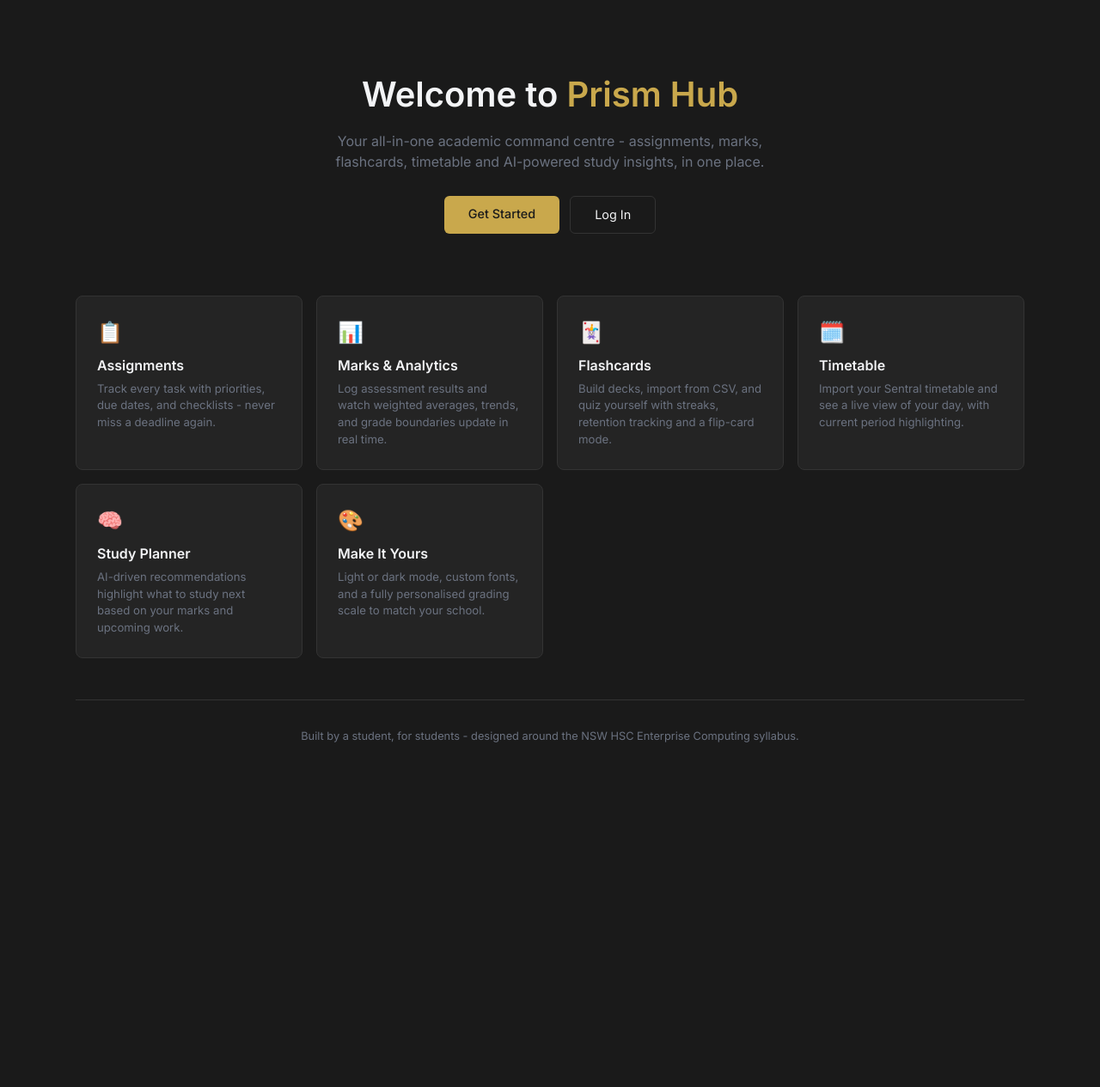
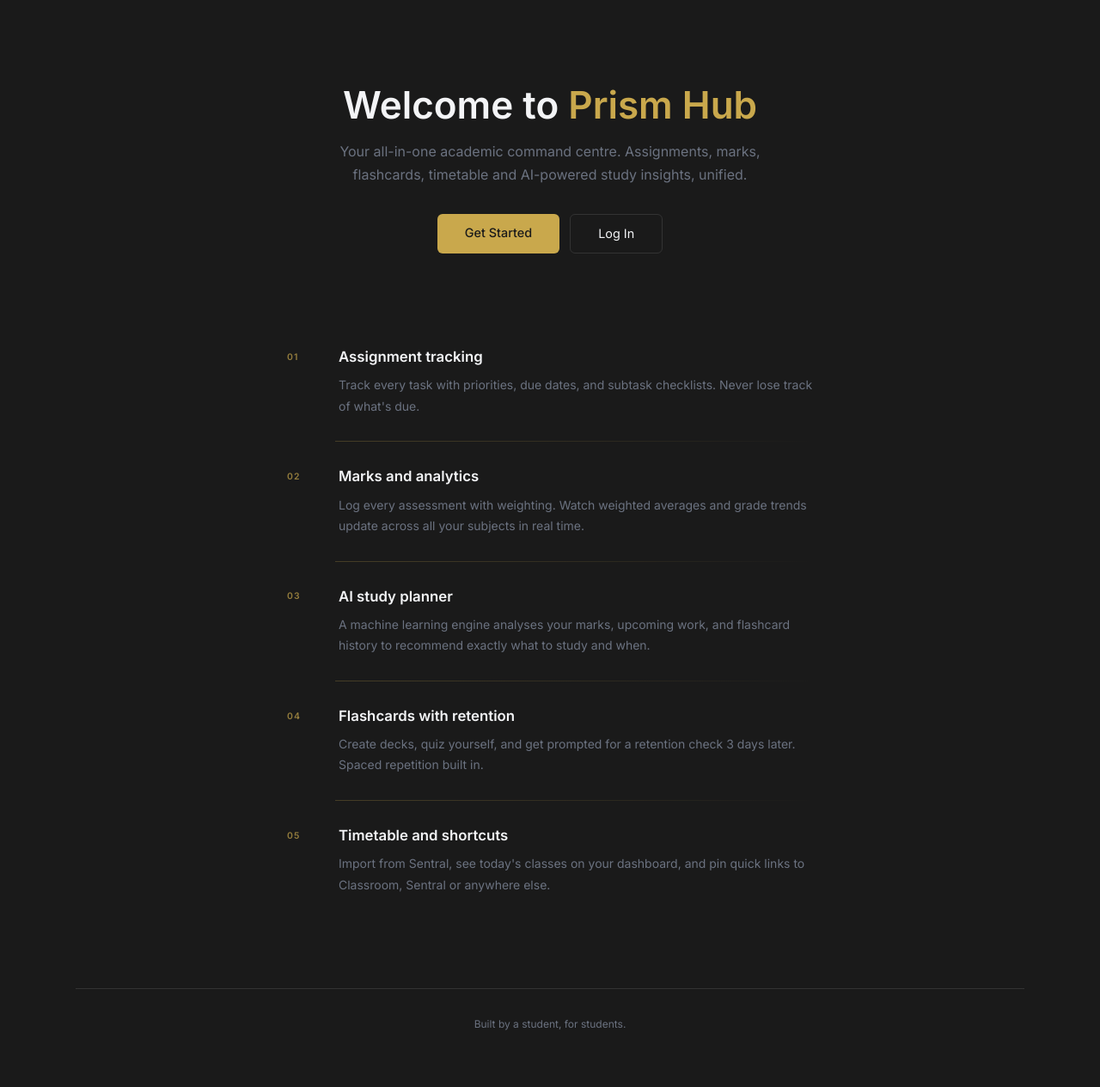
Before and after one commit to prismhub-dev/prism-hub, a Flask app: page / in a window 1280 px wide. Shown: the part 66-1331 px from the top of the page at 86% size. Before the commit the page ends 930 px from the top, so only its background shows below. Run offline with Flask 3, Linux system fonts and the light colour scheme.

Commit message:
feat: notes feature, flowing homepage, Formspree contact form, emoji cleanup, null due_date guards, completed assignments query fix, optional dates in assignments and marks, Supabase + Render migration

```diff
--- a/app.py
+++ b/app.py
@@ -1,6 +1,6 @@
 from flask import Flask, render_template, redirect, url_for, request, flash, jsonify
 from flask_login import LoginManager, login_required, current_user, login_user, logout_user
-from models import db, User, Assignment, Mark, FlashcardDeck, Flashcard, TimetableEvent, Term, CustomEvent, Subject, UserSettings, AssignmentTask, Shortcut
+from models import db, User, Assignment, Mark, FlashcardDeck, Flashcard, TimetableEvent, Term, CustomEvent, Subject, UserSettings, AssignmentTask, Shortcut, Note, NoteLink
 import os
 from dotenv import load_dotenv
 import bcrypt
@@ -58,8 +58,9 @@ def register():
         user = User(username=username, email=email, password=hashed.decode('utf-8'))
         db.session.add(user)
         db.session.commit()
-        flash('Account created! Please log in.', 'success')
-        return redirect(url_for('login'))
+        login_user(user, remember=True)
+        flash('Account created successfully!', 'success')
+        return redirect(url_for('dashboard'))
     return render_template('register.html')
 
 @app.route('/login', methods=['GET', 'POST'])
@@ -156,7 +157,14 @@ def assignments():
             title = request.form.get('title', '').strip()
             subject = request.form.get('subject', '').strip()
             due_date_str = request.form.get('due_date', '').strip()
+            due_date = None
             priority = int(request.form.get('priority', 2))
+
+            if due_date_str:
+                try:
+                    due_date = datetime.strptime(due_date_str, '%Y-%m-%d')
+                except ValueError:
+                    pass
 
             if title and subject and due_date_str:
                 try:
@@ -198,10 +206,14 @@ def assignments():
 
     pending = Assignment.query.filter_by(
         user_id=current_user.id, completed=False
-    ).order_by(Assignment.due_date).all()
+    ).order_by(
+        Assignment.due_date.asc().nullslast(),
+        Assignment.id.asc()
+    ).all()
+
     completed = Assignment.query.filter_by(
         user_id=current_user.id, completed=True
-    ).order_by(Assignment.due_date.desc()).limit(10).all()
+    ).order_by(Assignment.id.desc()).all()
 
     return render_template('assignments.html',
         pending=pending,
@@ -971,9 +983,20 @@ def retention_check():
         'due': d.retention_due.isoformat()
     } for d in due_decks])
 
-@app.route('/contact')
+@app.route('/contact', methods=['GET', 'POST'])
 def contact():
-    return render_template('contact.html')
+    sent = False
+    error = None
+    if request.method == 'POST':
+        name = request.form.get('name', '').strip()
+        email = request.form.get('email', '').strip()
+        message = request.form.get('message', '').strip()
+        if name and email and message:
+            # Store in DB for now since no mail server
+            sent = True
+        else:
+            error = 'Please fill in all fields.'
+    return render_template('contact.html', sent=sent, error=error)
 
 @app.route('/shortcuts/add', methods=['POST'])
 @login_required
@@ -998,6 +1021,69 @@ def delete_shortcut(shortcut_id):
     db.session.commit()
     return redirect(url_for('dashboard'))
 
+@app.route('/notes', methods=['GET', 'POST'])
+@login_required
+def notes():
+    if request.method == 'POST':
+        action = request.form.get('action')
+        if action == 'create':
+            title = request.form.get('title', '').strip()
+            subject = request.form.get('subject', '').strip() or None
+            content = request.form.get('content', '').strip() or None
+            if title:
+                note = Note(user_id=current_user.id, title=title, subject=subject, content=content)
+                db.session.add(note)
+                db.session.flush()
+                labels = request.form.getlist('link_label[]')
+                urls = request.form.getlist('link_url[]')
+                for label, url_val in zip(labels, urls):
+                    url_val = url_val.strip()
+                    if url_val:
+                        db.session.add(NoteLink(note_id=note.id, label=label.strip() or url_val, url=url_val))
+                db.session.commit()
+        elif action == 'delete':
+            note_id = request.form.get('note_id', type=int)
+            note = Note.query.filter_by(id=note_id, user_id=current_user.id).first()
+            if note:
+                db.session.delete(note)
+                db.session.commit()
+        return redirect(url_for('notes'))
+
+    subject_filter = request.args.get('subject', '')
+    query = Note.query.filter_by(user_id=current_user.id)
+    if subject_filter:
+        query = query.filter_by(subject=subject_filter)
+    all_notes = query.order_by(Note.updated_at.desc()).all()
+
+    subjects_raw = db.session.query(Note.subject).filter_by(user_id=current_user.id).distinct().all()
+    note_subjects = sorted([s[0] for s in subjects_raw if s[0]])
+    user_subjects = Subject.query.filter_by(user_id=current_user.id).all()
+
+    return render_template('notes.html', notes=all_notes, note_subjects=note_subjects,
+                           user_subjects=user_subjects, active_subject=subject_filter)
+
+
+@app.route('/notes/<int:note_id>/edit', methods=['GET', 'POST'])
+@login_required
+def edit_note(note_id):
+    note = Note.query.filter_by(id=note_id, user_id=current_user.id).first_or_404()
+    if request.method == 'POST':
+        note.title = request.form.get('title', '').strip() or note.title
+        note.subject = request.form.get('subject', '').strip() or None
+        note.content = request.form.get('content', '').strip() or None
+        note.updated_at = datetime.utcnow()
+        NoteLink.query.filter_by(note_id=note.id).delete()
+        labels = request.form.getlist('link_label[]')
+        urls = request.form.getlist('link_url[]')
+        for label, url_val in zip(labels, urls):
+            url_val = url_val.strip()
+            if url_val:
+                db.session.add(NoteLink(note_id=note.id, label=label.strip() or url_val, url=url_val))
+        db.session.commit()
+        return redirect(url_for('notes'))
+    user_subjects = Subject.query.filter_by(user_id=current_user.id).all()
+    return render_template('edit_note.html', note=note, user_subjects=user_subjects)
+
 with app.app_context():
     db.create_all()
 
--- a/templates/index.html
+++ b/templates/index.html
@@ -1,79 +1,77 @@
 {% extends "base.html" %}
 {% block content %}
 
-<div style="text-align:center;padding:3rem 0 2rem">
-    <h1 style="font-size:2.5rem;font-weight:600;margin-bottom:0.75rem">
+<div style="text-align:center;padding:4rem 1rem 3rem">
+    <h1 style="font-size:2.75rem;font-weight:600;margin-bottom:0.875rem;line-height:1.2">
         Welcome to <span class="gold">Prism Hub</span>
     </h1>
-    <p style="font-size:1rem;color:var(--text-muted);max-width:540px;margin:0 auto">
-        Your all-in-one academic command centre - assignments, marks, flashcards, timetable and AI-powered study insights, in one place.
+    <p style="font-size:1rem;color:var(--text-muted);max-width:520px;margin:0 auto;line-height:1.7">
+        Your all-in-one academic command centre. Assignments, marks, flashcards, timetable and AI-powered study insights, unified.
     </p>
-    <div style="margin-top:1.75rem;display:flex;gap:0.75rem;justify-content:center">
+    <div style="margin-top:2rem;display:flex;gap:0.75rem;justify-content:center">
         {% if current_user.is_authenticated %}
-        <a href="{{ url_for('dashboard') }}" class="btn-gold" style="padding:0.625rem 1.75rem;font-size:0.9rem">Go to Dashboard</a>
+        <a href="{{ url_for('dashboard') }}" class="btn-gold" style="padding:0.7rem 2rem;font-size:0.9rem">Go to Dashboard</a>
         {% else %}
-        <a href="{{ url_for('register') }}" class="btn-gold" style="padding:0.625rem 1.75rem;font-size:0.9rem">Get Started</a>
-        <a href="{{ url_for('login') }}" class="btn-outline" style="padding:0.625rem 1.75rem;font-size:0.9rem">Log In</a>
+        <a href="{{ url_for('register') }}" class="btn-gold" style="padding:0.7rem 2rem;font-size:0.9rem">Get Started</a>
+        <a href="{{ url_for('login') }}" class="btn-outline" style="padding:0.7rem 2rem;font-size:0.9rem">Log In</a>
         {% endif %}
     </div>
 </div>
 
-<div style="display:grid;grid-template-columns:repeat(auto-fit, minmax(220px, 1fr));gap:1rem;margin-top:2.5rem">
+<section style="max-width:660px;margin:0 auto;padding:2rem 1.5rem 5rem">
 
-    <div class="card">
-        <p style="font-size:1.5rem;margin-bottom:0.5rem">📋</p>
-        <h3 style="font-size:1rem;font-weight:600;margin-bottom:0.375rem">Assignments</h3>
-        <p style="font-size:0.825rem;color:var(--text-muted);line-height:1.5">
-            Track every task with priorities, due dates, and checklists - never miss a deadline again.
-        </p>
+    <div style="display:flex;gap:2rem;align-items:flex-start;padding:1.75rem 0">
+        <div style="font-size:0.65rem;font-weight:700;color:#C9A84C;letter-spacing:0.1em;opacity:0.7;padding-top:0.3rem;flex-shrink:0;width:1.75rem">01</div>
+        <div>
+            <h3 style="font-size:1.05rem;font-weight:600;color:var(--text-main);margin-bottom:0.5rem">Assignment tracking</h3>
+            <p style="font-size:0.875rem;color:var(--text-muted);line-height:1.75">Track every task with priorities, due dates, and subtask checklists. Never lose track of what's due.</p>
+        </div>
     </div>
 
-    <div class="card">
-        <p style="font-size:1.5rem;margin-bottom:0.5rem">📊</p>
-        <h3 style="font-size:1rem;font-weight:600;margin-bottom:0.375rem">Marks &amp; Analytics</h3>
-        <p style="font-size:0.825rem;color:var(--text-muted);line-height:1.5">
-            Log assessment results and watch weighted averages, trends, and grade boundaries update in real time.
-        </p>
+    <div style="height:1px;background:linear-gradient(to right,rgba(201,168,76,0.25),transparent);margin-left:3.5rem"></div>
+
+    <div style="display:flex;gap:2rem;align-items:flex-start;padding:1.75rem 0">
+        <div style="font-size:0.65rem;font-weight:700;color:#C9A84C;letter-spacing:0.1em;opacity:0.7;padding-top:0.3rem;flex-shrink:0;width:1.75rem">02</div>
+        <div>
+            <h3 style="font-size:1.05rem;font-weight:600;color:var(--text-main);margin-bottom:0.5rem">Marks and analytics</h3>
+            <p style="font-size:0.875rem;color:var(--text-muted);line-height:1.75">Log every assessment with weighting. Watch weighted averages and grade trends update across all your subjects in real time.</p>
+        </div>
     </div>
 
-    <div class="card">
-        <p style="font-size:1.5rem;margin-bottom:0.5rem">🃏</p>
-        <h3 style="font-size:1rem;font-weight:600;margin-bottom:0.375rem">Flashcards</h3>
-        <p style="font-size:0.825rem;color:var(--text-muted);line-height:1.5">
-            Build decks, import from CSV, and quiz yourself with streaks, retention tracking and a flip-card mode.
-        </p>
+    <div style="height:1px;background:linear-gradient(to right,rgba(201,168,76,0.25),transparent);margin-left:3.5rem"></div>
+
+    <div style="display:flex;gap:2rem;align-items:flex-start;padding:1.75rem 0">
+        <div style="font-size:0.65rem;font-weight:700;color:#C9A84C;letter-spacing:0.1em;opacity:0.7;padding-top:0.3rem;flex-shrink:0;width:1.75rem">03</div>
+        <div>
+            <h3 style="font-size:1.05rem;font-weight:600;color:var(--text-main);margin-bottom:0.5rem">AI study planner</h3>
+            <p style="font-size:0.875rem;color:var(--text-muted);line-height:1.75">A machine learning engine analyses your marks, upcoming work, and flashcard history to recommend exactly what to study and when.</p>
+        </div>
     </div>
 
-    <div class="card">
-        <p style="font-size:1.5rem;margin-bottom:0.5rem">🗓️</p>
-        <h3 style="font-size:1rem;font-weight:600;margin-bottom:0.375rem">Timetable</h3>
-        <p style="font-size:0.825rem;color:var(--text-muted);line-height:1.5">
-            Import your Sentral timetable and see a live view of your day, with current period highlighting.
-        </p>
+    <div style="height:1px;background:linear-gradient(to right,rgba(201,168,76,0.25),transparent);margin-left:3.5rem"></div>
+
+    <div style="display:flex;gap:2rem;align-items:flex-start;padding:1.75rem 0">
+        <div style="font-size:0.65rem;font-weight:700;color:#C9A84C;letter-spacing:0.1em;opacity:0.7;padding-top:0.3rem;flex-shrink:0;width:1.75rem">04</div>
+        <div>
+            <h3 style="font-size:1.05rem;font-weight:600;color:var(--text-main);margin-bottom:0.5rem">Flashcards with retention</h3>
+            <p style="font-size:0.875rem;color:var(--text-muted);line-height:1.75">Create decks, quiz yourself, and get prompted for a retention check 3 days later. Spaced repetition built in.</p>
+        </div>
     </div>
 
-    <div class="card">
-        <p style="font-size:1.5rem;margin-bottom:0.5rem">🧠</p>
-        <h3 style="font-size:1rem;font-weight:600;margin-bottom:0.375rem">Study Planner</h3>
-        <p style="font-size:0.825rem;color:var(--text-muted);line-height:1.5">
-            AI-driven recommendations highlight what to study next based on your marks and upcoming work.
-        </p>
+    <div style="height:1px;background:linear-gradient(to right,rgba(201,168,76,0.25),transparent);margin-left:3.5rem"></div>
+
+    <div style="display:flex;gap:2rem;align-items:flex-start;padding:1.75rem 0">
+        <div style="font-size:0.65rem;font-weight:700;color:#C9A84C;letter-spacing:0.1em;opacity:0.7;padding-top:0.3rem;flex-shrink:0;width:1.75rem">05</div>
+        <div>
+            <h3 style="font-size:1.05rem;font-weight:600;color:var(--text-main);margin-bottom:0.5rem">Timetable and shortcuts</h3>
+            <p style="font-size:0.875rem;color:var(--text-muted);line-height:1.75">Import from Sentral, see today's classes on your dashboard, and pin quick links to Classroom, Sentral or anywhere else.</p>
+        </div>
     </div>
 
-    <div class="card">
-        <p style="font-size:1.5rem;margin-bottom:0.5rem">🎨</p>
-        <h3 style="font-size:1rem;font-weight:600;margin-bottom:0.375rem">Make It Yours</h3>
-        <p style="font-size:0.825rem;color:var(--text-muted);line-height:1.5">
-            Light or dark mode, custom fonts, and a fully personalised grading scale to match your school.
-        </p>
-    </div>
+</section>
 
-</div>
-
-<div style="margin-top:3rem;text-align:center;padding-top:2rem;border-top:1px solid var(--border-col)">
-    <p style="font-size:0.8rem;color:var(--text-muted)">
-        Built by a student, for students - designed around the NSW HSC Enterprise Computing syllabus.
-    </p>
+<div style="text-align:center;padding:2rem 1rem;border-top:1px solid var(--border-col)">
+    <p style="font-size:0.75rem;color:var(--text-muted)">Built by a student, for students.</p>
 </div>
 
 {% endblock %}
--- a/templates/study.html
+++ b/templates/study.html
@@ -33,7 +33,7 @@
                 </div>
                 {% if rec.assignment %}
                 <p style="font-size:0.8rem;color:#6b7280;margin-bottom:0.5rem">
-                    📋 {{ rec.assignment }}{% if rec.due_in_days is not none %} · due in {{ rec.due_in_days }} day{{ 's' if rec.due_in_days != 1 }}{% endif %}
+                    {{ rec.assignment }}{% if rec.due_in_days is not none %} · due in {{ rec.due_in_days }} day{{ 's' if rec.due_in_days != 1 }}{% endif %}
                 </p>
                 {% endif %}
                 <p style="font-size:0.875rem;color:#d1d5db;line-height:1.5">{{ rec.tip }}</p>
```
Also changed, not shown: models.py (+20 -1 lines), static/css/input.css (+17 -0 lines), static/css/main.css (+35 -0 lines), templates/assignments.html (+6 -2 lines), templates/contact.html (+29 -2 lines), templates/dashboard.html (+2 -6 lines), templates/edit_assignment.html (+5 -3 lines), templates/edit_note.html (added, +64 -0 lines), templates/notes.html (added, +140 -0 lines).
